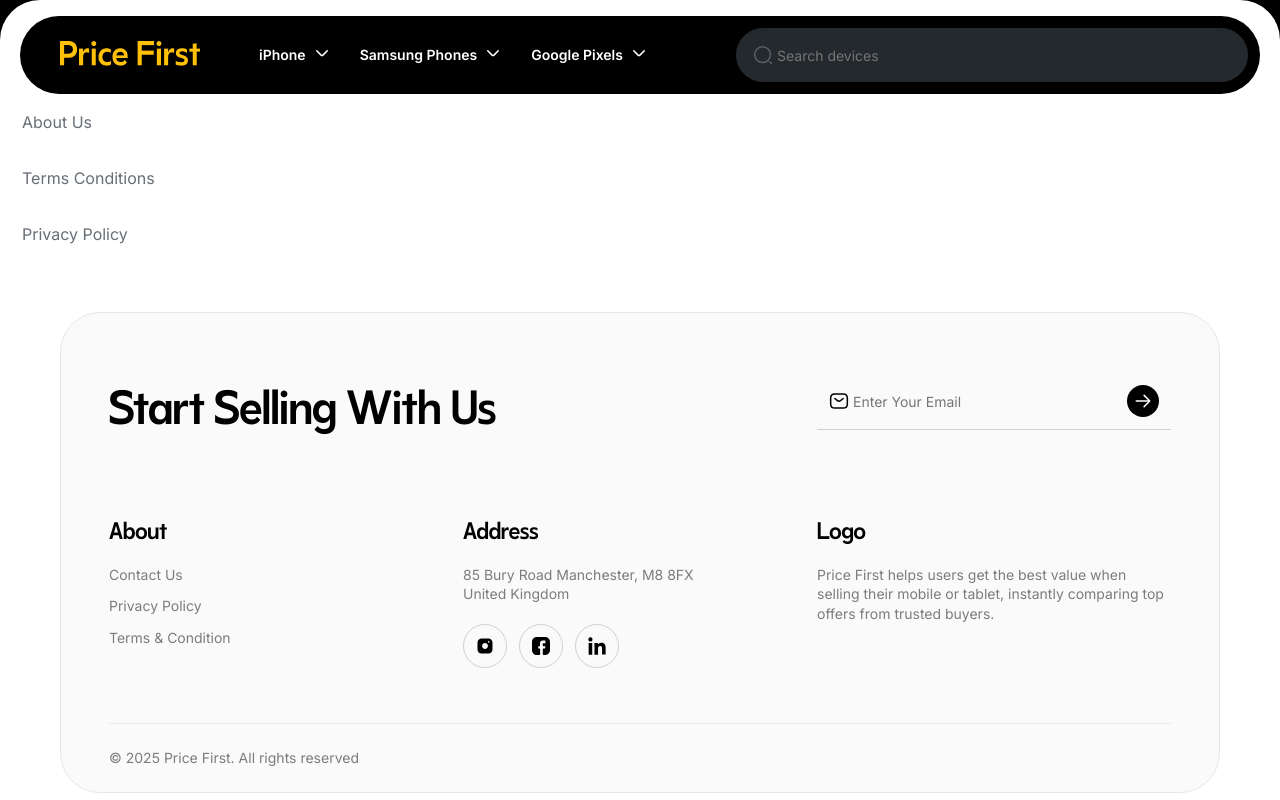
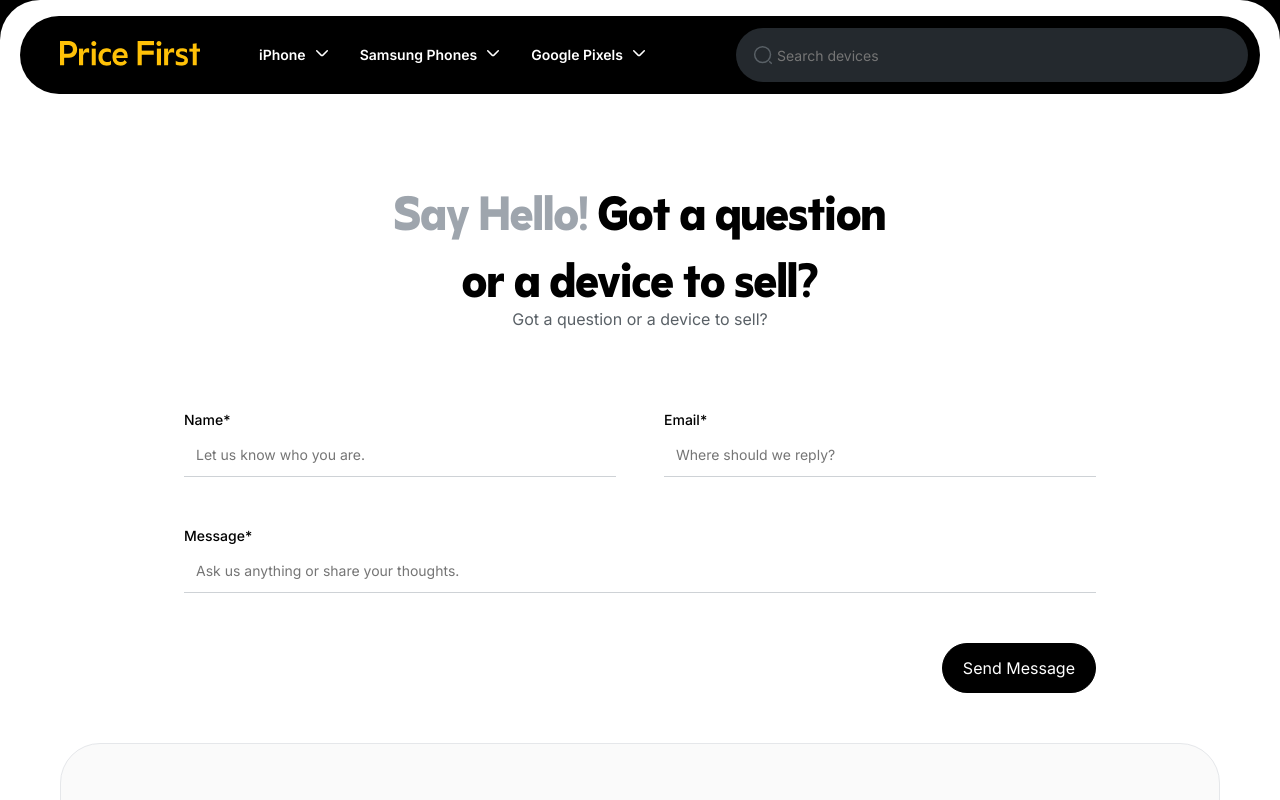
Before and after one commit to SyedZaroon/PriceFirst, a React (Vite) app: page /contact-us in a window 1280 px wide. Shown: the top 800 px of the page. Built offline with nearby package versions, Linux system fonts and the light colour scheme; some icons are missing.

Commit message:
contact page design

```diff
--- a/src/Pages/contactPage/ContactUs.jsx
+++ b/src/Pages/contactPage/ContactUs.jsx
@@ -1,12 +1,52 @@
 import React from 'react'
-import PageMenu from '../../components/pageMenu/PageMenu'
-
+import styles from './contactUs.module.css'
+import Inputfields from '@/components/inputFields/InputFields'
+import Button from '@/components/button/Button'
 const ContactUs = () => {
   return (
     <>
-      <PageMenu />
+      <div className={styles["contact-banner"]}>
+        <h1>
+          <span>Say Hello!</span> Got a question or a device to sell?
+        </h1>
+        <p>Got a question or a device to sell?</p>
+      </div>
+
+      <div className={styles["form-box"]}>
+        <form className={styles["contact-form"]} >
+          <div className={styles["form-row1"]}>
+            <Inputfields
+              className="styles[contactForm-field]"
+              label="Name*"
+              variant="underline"
+              placeholder="Let us know who you are."
+              type="text"
+            />
+
+            <Inputfields
+              className="styles[contactForm-field]"
+              label="Email*"
+              variant="underline"
+              placeholder="Where should we reply?"
+              type="email"
+            />
+          </div>
+
+          <Inputfields
+            className="styles[contactForm-field]"
+            label="Message*"
+            variant="underline"
+            placeholder="Ask us anything or share your thoughts."
+            type="text"
+          />
+
+          <Button className={styles["contact-submit-btn"]} variant="primary" size="md">
+            Send Message
+          </Button>
+        </form>
+      </div>
     </>
-  )
+  );
 }
 
 export default ContactUs
--- a/src/components/Button/Button.module.css
+++ b/src/components/Button/Button.module.css
@@ -1,7 +1,7 @@
 .btn {
     display: inline-flex;
     align-items: center;
-    justify-content: space-between;
+    justify-content: center;
     gap: 0.5rem;
     border-radius: var(--radius-full);
 }
--- a/src/components/inputfields/inputfields.module.css
+++ b/src/components/inputfields/inputfields.module.css
@@ -2,6 +2,7 @@
     display: flex;
     flex-direction: column;
     gap: 4px;
+    width: 100%;
 }
 
 .input-label {
--- /dev/null
+++ b/src/pages/contactPage/contactUs.module.css
@@ -0,0 +1,78 @@
+.contact-banner{
+    max-width: 516px;
+    min-width: 398px;
+    margin: 80px auto;
+    text-align: center;
+}
+
+.contact-banner h1{
+            font-weight: 800;
+
+            color: var(--color-black)
+}
+
+.contact-banner span{
+    color: var(--color-gray-400) ;
+}
+
+.contact-banner p{
+  color: var(--color-gray-600);
+}
+
+.contact-form{
+    display: flex;
+    flex-direction: column;
+    gap: 50px;
+}
+
+.form-box{
+    max-width: 944px;
+    min-width: 398px;
+    padding: 0px 16px;
+    margin: auto;
+
+}
+
+.form-row1{
+    display: flex;
+    gap: 48px;
+}
+
+.contact-submit-btn{
+    width: fit-content;
+    align-self: flex-end;
+    overflow: hidden;
+}
+
+@media screen and (max-width:980px) {
+    .contact-banner{
+        margin: 48px auto 70px;
+    }
+}
+
+
+@media screen and (max-width:828px) {
+
+    .form-row1{
+        flex-direction: column;
+        gap: 40px;
+    }
+
+    .contact-form{
+        gap: 40px;
+    }
+
+    .contact-submit-btn{
+        width: 100%;
+        align-self: center;
+    }
+}
+
+@media screen and (max-width:390px) {
+
+    .contact-banner,
+    .form-box {
+        max-width: 390px;
+        min-width: 0px;
+    }
+}
```
